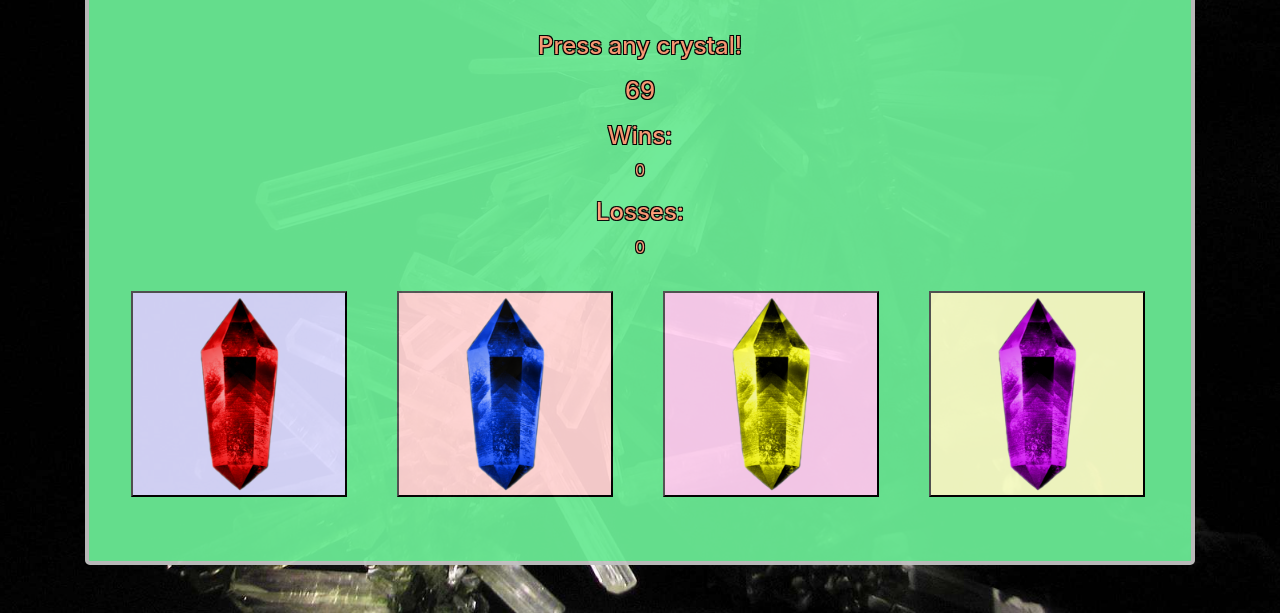
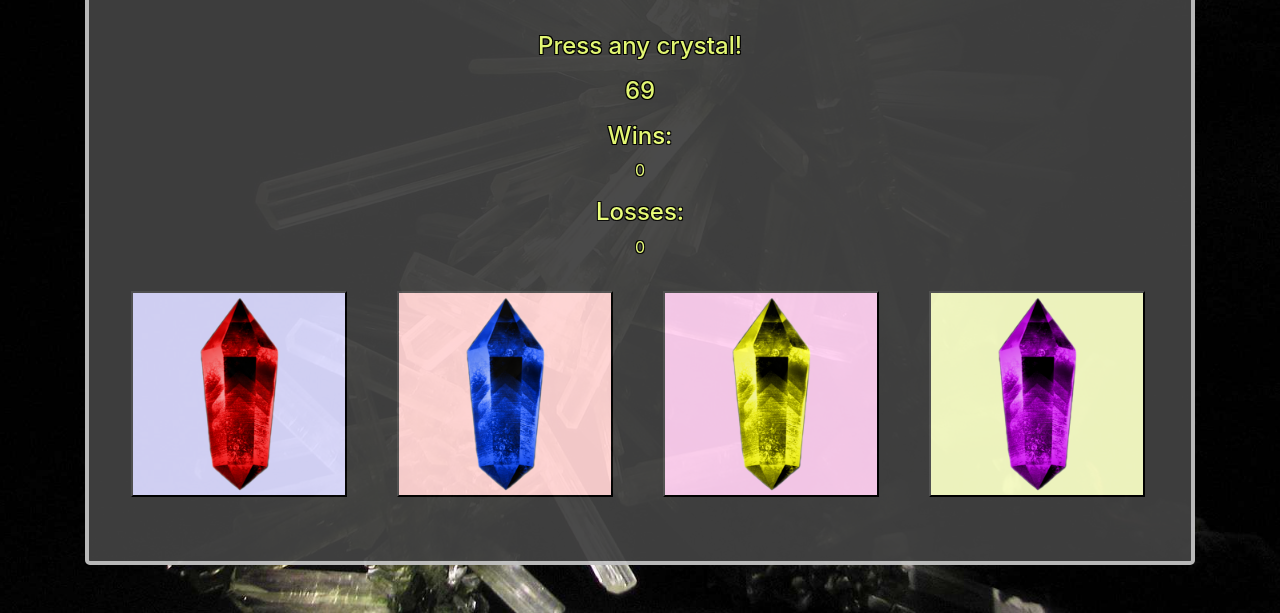
Before and after one commit to BrockH14/CrystalCollector-Game, a plain HTML site: page Index.html in a window 1280 px wide. Shown: the part 228-841 px from the top of the page. Drawn offline with nearby package versions, Linux system fonts and the light colour scheme.

Commit message:
color change

```diff
--- a/assets/css/style.css
+++ b/assets/css/style.css
@@ -29,8 +29,8 @@ body {
     background-color: #f9ffc7;
 }
 .test{
-    background-color: #6ae994 !important;
-    color: #ff9b76;
+    background-color: #414141 !important;
+    color: #eaff76;
     text-shadow: -1px -1px 0 #000000,  1px -1px 0 #000000,  -1px 1px 0 #000000,  1px 1px 0 #000000;
 
 }
```
